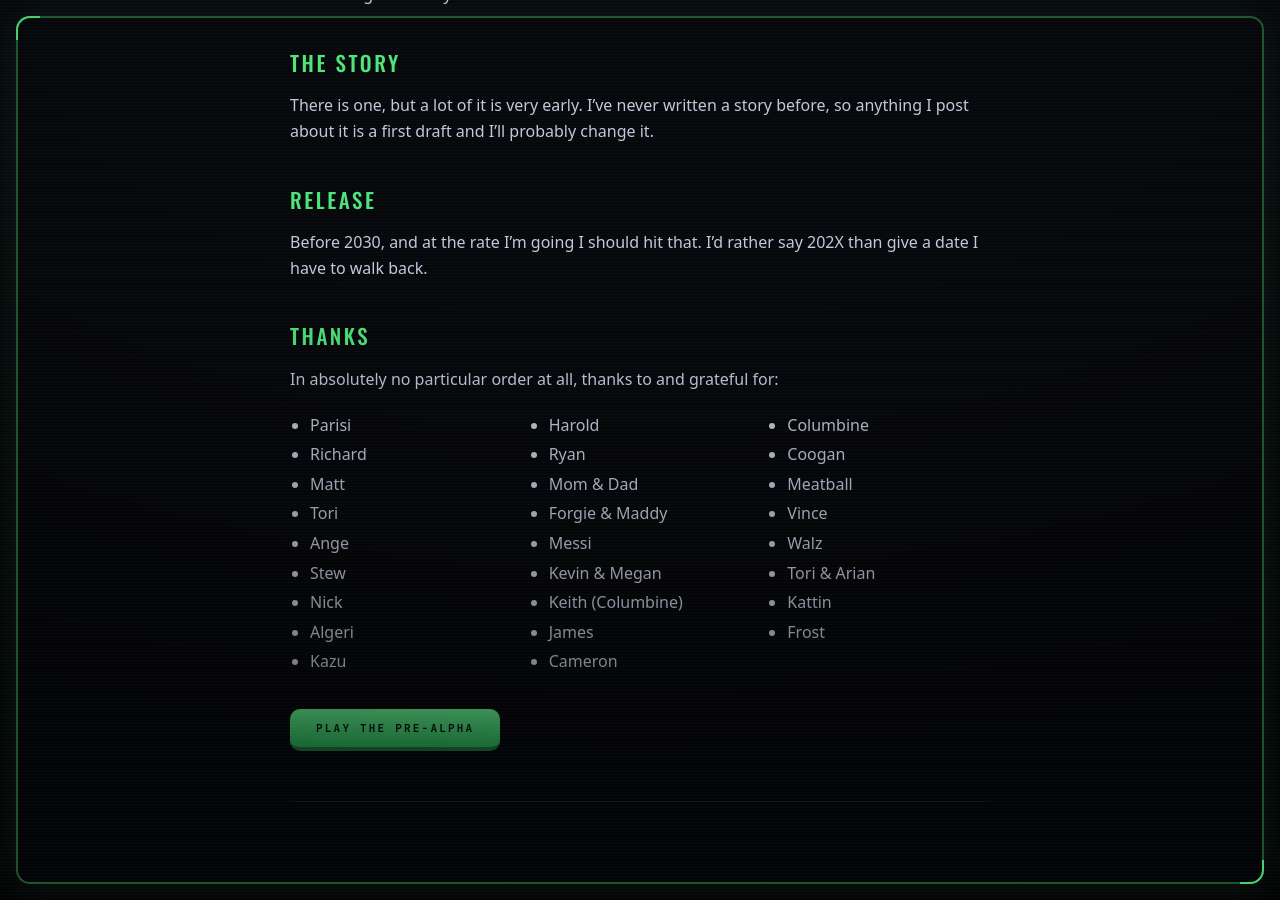
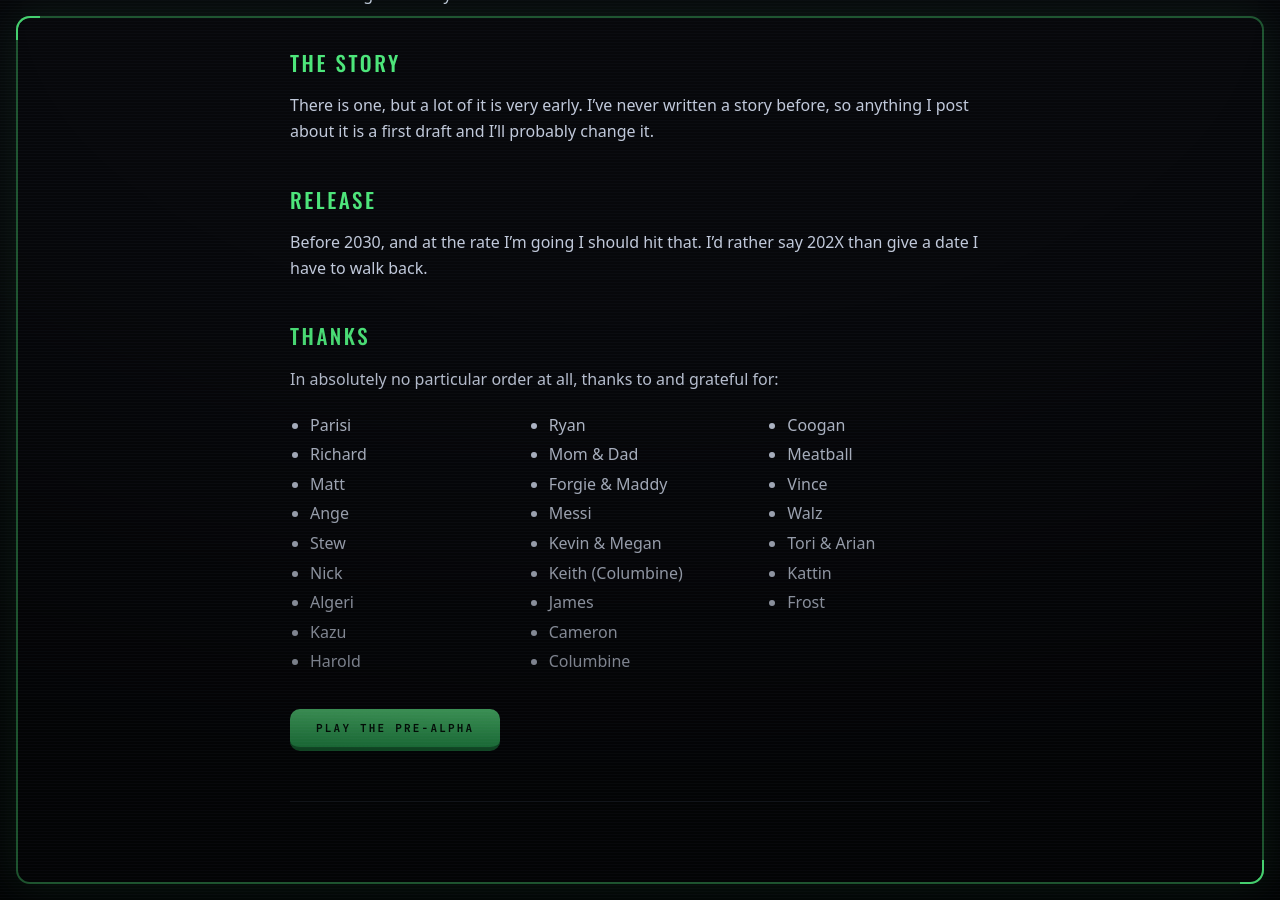
Before and after one commit to WhitleyStriber/drith.github.io, a Jekyll site: the page built from _posts/2026-08-01-drith-an-introduction.md, in a window 1280 px wide and 900 px high, scrolled down 2340 px. Built offline with Jekyll 4.4.1, drawn with Linux system fonts in a browser that asks for light colours.

Commit message:
Devlog: drop the duplicate standalone Tori from thanks

```diff
--- a/_posts/2026-08-01-drith-an-introduction.md
+++ b/_posts/2026-08-01-drith-an-introduction.md
@@ -111,7 +111,6 @@ In absolutely no particular order at all, thanks to and grateful for:
   <li>Parisi</li>
   <li>Richard</li>
   <li>Matt</li>
-  <li>Tori</li>
   <li>Ange</li>
   <li>Stew</li>
   <li>Nick</li>
```
